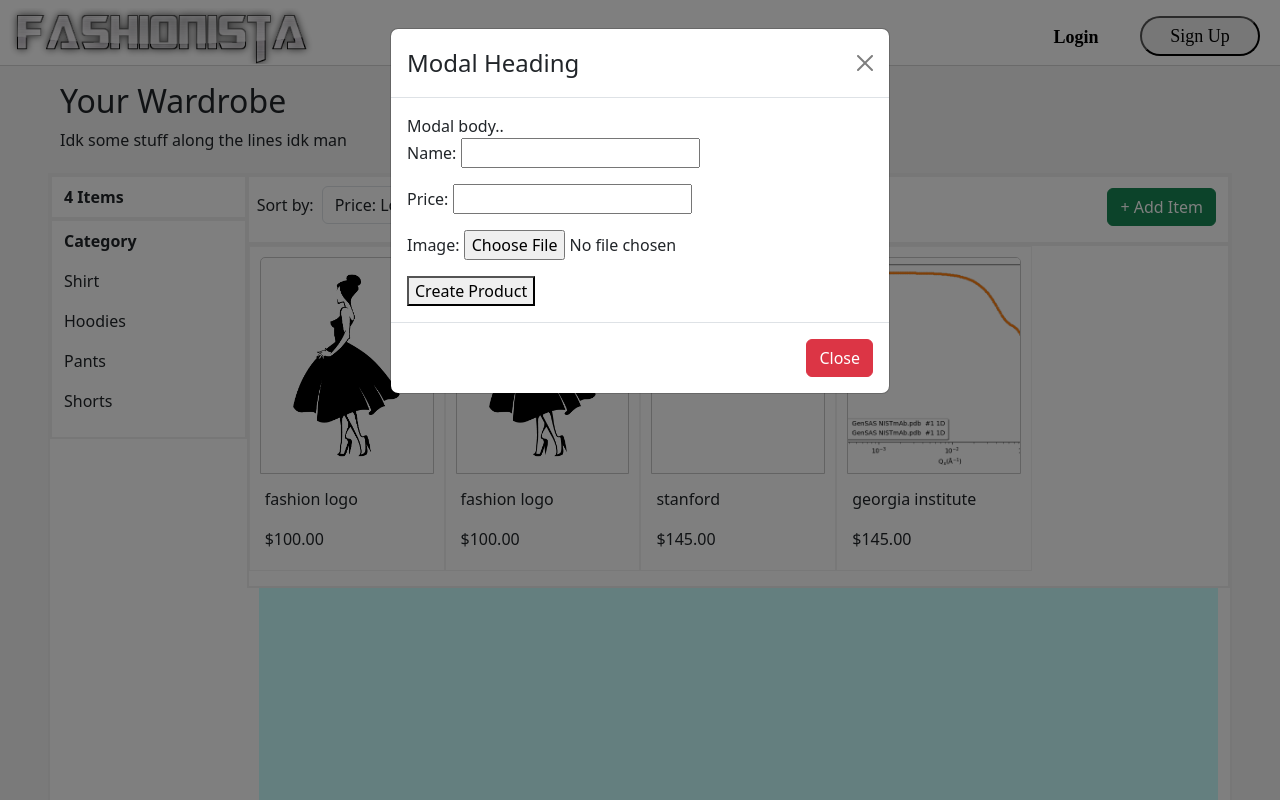
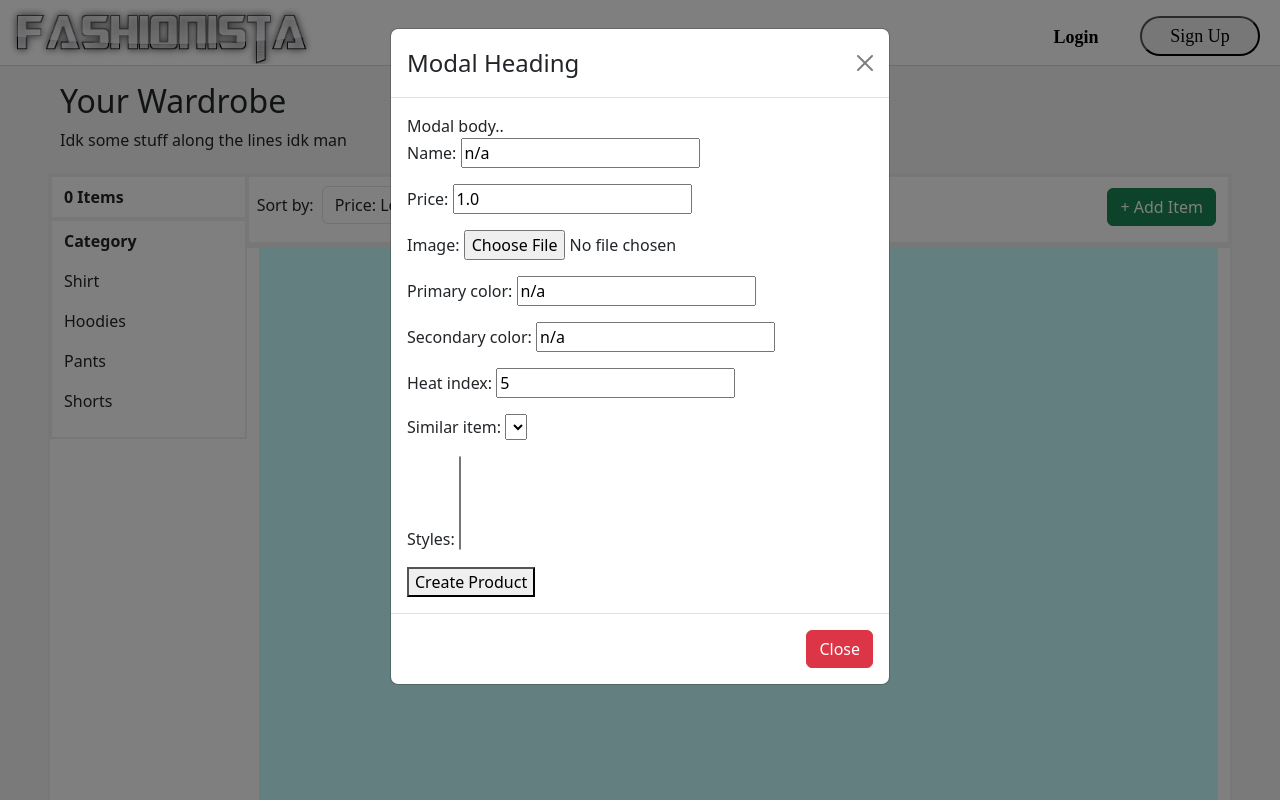
Before and after one commit to smalex-z/SureFashion, a Django app: page /wardrobe/ in a window 1280 px wide, after a click on "+ Add Item". Run offline with Django 4.2, Linux system fonts and the light colour scheme; a user stored in the database is signed in; data comes from the database, SQL or seed files in the repository; both versions use the stored data as it was after the commit; data that the repository does not hold is empty; some web fonts are replaced.

Commit message:
added defaults and extra attributes and models

```diff
--- a/home/forms.py
+++ b/home/forms.py
@@ -11,4 +11,4 @@
 class ProductForm(forms.ModelForm):
     class Meta:
         model = Product
-        fields = ['name', 'price', 'image']
+        fields = ['name', 'price', 'image', 'primary_color', 'secondary_color', 'heat_index', 'similar_item', 'styles']
--- a/home/models.py
+++ b/home/models.py
@@ -1,11 +1,43 @@
 from django.db import models
+from django.contrib.auth.models import User
+from django.core.validators import MinValueValidator, MaxValueValidator
+
+
 
 # Create your models here.
+
+class SimilarItem(models.Model):
+    name = models.CharField(max_length=200, default='n/a')
+    primary_color = models.CharField(max_length=50, default='n/a')
+    secondary_color = models.CharField(max_length=50, default='n/a')
+    heat_index = models.IntegerField(
+        validators=[MinValueValidator(1), MaxValueValidator(10)],
+        default=5
+    )
+    # ... Other attributes
+
+class Style(models.Model):
+    name = models.CharField(max_length=200, default='n/a')
+    similar_items = models.ManyToManyField(SimilarItem, related_name='styles')
+    # ... Other attributes
+
 class Product(models.Model):
-    name = models.CharField(max_length=200)
-    price = models.DecimalField(max_digits=7, decimal_places=2)
-    image = models.ImageField(upload_to='products/')
+    user = models.ForeignKey(User, on_delete=models.CASCADE, related_name="products")
+    name = models.CharField(max_length=200, default='n/a')
+    price = models.DecimalField(max_digits=7, decimal_places=2, default=1.00)
+    image = models.ImageField(upload_to='products/', default='products/default.jpg')
     date_added = models.DateTimeField(auto_now_add=True)
+    primary_color = models.CharField(max_length=50, default="n/a")
+    secondary_color = models.CharField(max_length=50, default="n/a")
+    heat_index = models.IntegerField(
+        validators=[MinValueValidator(1), MaxValueValidator(10)],
+        default= 5
+    )
+    similar_item = models.ForeignKey(SimilarItem, on_delete=models.CASCADE, default=1, null=True)
+    styles = models.ManyToManyField(Style, related_name='products')
+    # ... Other attributes
 
     def __str__(self):
         return self.name
+
+#TODO: add formality
--- a/home/templates/home/authentication.html
+++ b/home/templates/home/authentication.html
@@ -14,8 +14,7 @@
 
     <link href="https://cdn.jsdelivr.net/npm/bootstrap@5.3.1/dist/css/bootstrap.min.css" rel="stylesheet" integrity="sha384-4bw+/aepP/YC94hEpVNVgiZdgIC5+VKNBQNGCHeKRQN+PtmoHDEXuppvnDJzQIu9" crossorigin="anonymous">
 
-    <link rel="stylesheet" href={% static "styles/general.css" %}>
-    <link rel="stylesheet" href={% static "styles/header.css" %}>
+    <link rel="stylesheet" href={% static "styles/auth.css" %}>
 </head>
 
 <body>
--- a/home/templates/home/register.html
+++ /dev/null
@@ -1,5 +0,0 @@
-<form method="post">
-    {% csrf_token %}
-    {{ form.as_p }}
-    <button type="submit">Register</button>
-</form>
--- a/home/views.py
+++ b/home/views.py
@@ -40,12 +40,10 @@
 
 @login_required
 def wardrobe(request):
-    products = Product.objects.all()
-    sort_by = request.GET.get('sort')
-    if sort_by == None:
-        sort_by = 'price-asc'
+    products = Product.objects.filter(user=request.user)
+    sort_by = request.GET.get('sort', 'price-asc')
 
-    product_count = Product.objects.count()
+    product_count = products.count()
 
     if sort_by == 'price-asc':
         products = products.order_by('price')
@@ -58,8 +56,10 @@
     if request.method == "POST":
         form = ProductForm(request.POST, request.FILES)
         if form.is_valid():
-            form.save()
-            return redirect('../wardrobe') # Redirect to the product listing page after successful creation
+            product = form.save(commit=False)
+            product.user = request.user  # Set the current user as the owner of the product
+            product.save()
+            return redirect('../wardrobe')  # Redirect to the product listing page after successful creation
     else:
         form = ProductForm()
 
--- /dev/null
+++ b/static/styles/auth.css
@@ -0,0 +1,4 @@
+body , html{
+    background-color: rgba(233, 233, 233, 0.295);
+    height: 100%;
+  }
```
Also changed, not shown: home/templates/home/home.html (+2 -5 lines), static/styles/pre-header.css (+1 -6 lines), db.sqlite3, home/migrations/0001_initial.py, home/migrations/0002_alter_product_user.py (added), home/migrations/0003_similaritem_product_heat_index_product_primary_color_and_more.py (added), home/templates/home/product_list.html (deleted), media/products/NCNR_Black_Gray.png (added), media/products/default.png (added), media/products/fashion-girl-silhouette-24_Zd2Pj85.png (added), media/products/fashion-girl-silhouette-24_vDt4rdk.png (added), media/products/formfactor_SdGHIvU.png (added).
